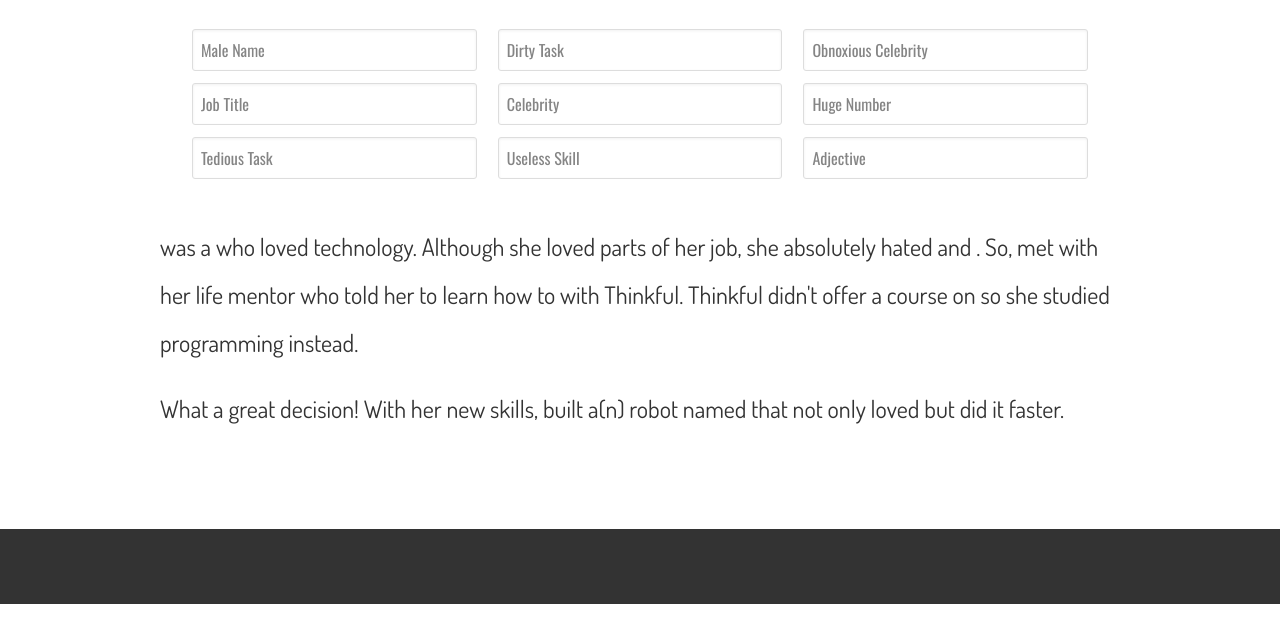
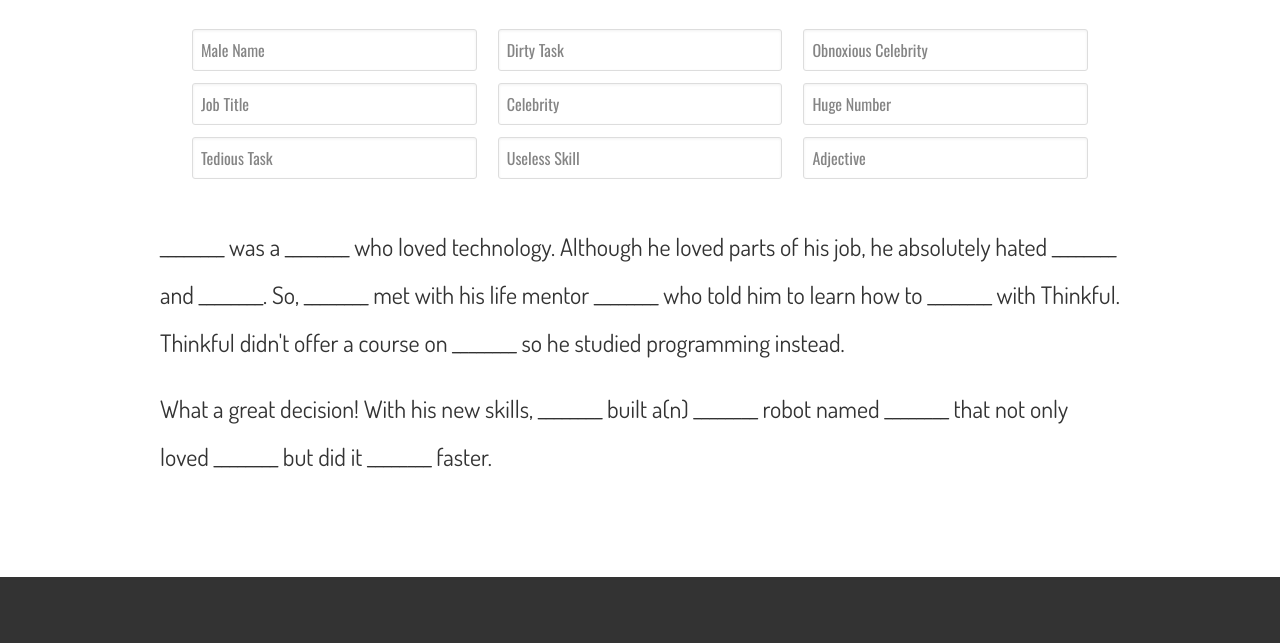
Before and after one commit to jasonHalsey/thinkful_ng_madlibs, a plain HTML site: page index.html in a window 1280 px wide. Shown: the part 183-826 px from the top of the page. Before the commit the page ends 800 px from the top, so only its background shows below. Drawn offline with nearby package versions, Linux system fonts and the light colour scheme.

Commit message:
Add placholders

```diff
--- a/index.html
+++ b/index.html
@@ -19,7 +19,7 @@
   </header>
   <section class="input-container">
     <article>
-      <input type="text" name="male_name" placeholder="Male Name" ng-model="male_name" />
+      <input type="text" name="male_name_input"  placeholder="Male Name" ng-model="male_name" />
       <input type="text" name="job_title" placeholder="Job Title" ng-model="job_title" />
       <input type="text" name="tedious_task" placeholder="Tedious Task" ng-model="tedious_task" />
     </article>
@@ -36,9 +36,9 @@
   </section>
 
   <section class="main_content">
-    <p>{{ male_name }} was a {{ job_title }} who loved technology. Although she loved parts of her job, she absolutely hated  {{ tedious_task }} and {{ dirty_task }}. So, {{ male_name }} met with her life mentor {{celebrity}} who told her to learn how to {{ useless_skill }} with Thinkful. Thinkful didn't offer a course on {{ useless_skill }} so she studied programming instead.</p>
+    <p>{{ male_name ? male_name:"________"}} was a {{ job_title ? job_title:"________" }} who loved technology. Although he loved parts of his job, he absolutely hated  {{ tedious_task ? tedious_task:"________" }} and {{ dirty_task ? dirty_task:"________" }}. So, {{ male_name ? male_name:"________" }} met with his life mentor {{celebrity ? celebrity:"________"}} who told him to learn how to {{ useless_skill ? useless_skill:"________" }} with Thinkful. Thinkful didn't offer a course on {{ useless_skill ? useless_skill:"________" }} so he studied programming instead.</p>
 
-    <p>What a great decision! With her new skills, {{ male_name }} built a(n) {{ adjective }} robot named {{ obnoxious_celebrity }} that not only loved {{ dirty_task }} but did it {{ huge_number }} faster.</p>
+    <p>What a great decision! With his new skills, {{ male_name ? male_name:"________" }} built a(n) {{ adjective ? adjective:"________" }} robot named {{ obnoxious_celebrity ? obnoxious_celebrity:"________" }} that not only loved {{ dirty_task ? dirty_task:"________" }} but did it {{ huge_number ? huge_number:"________" }} faster.</p>
   </section>
 
   <footer>
```
